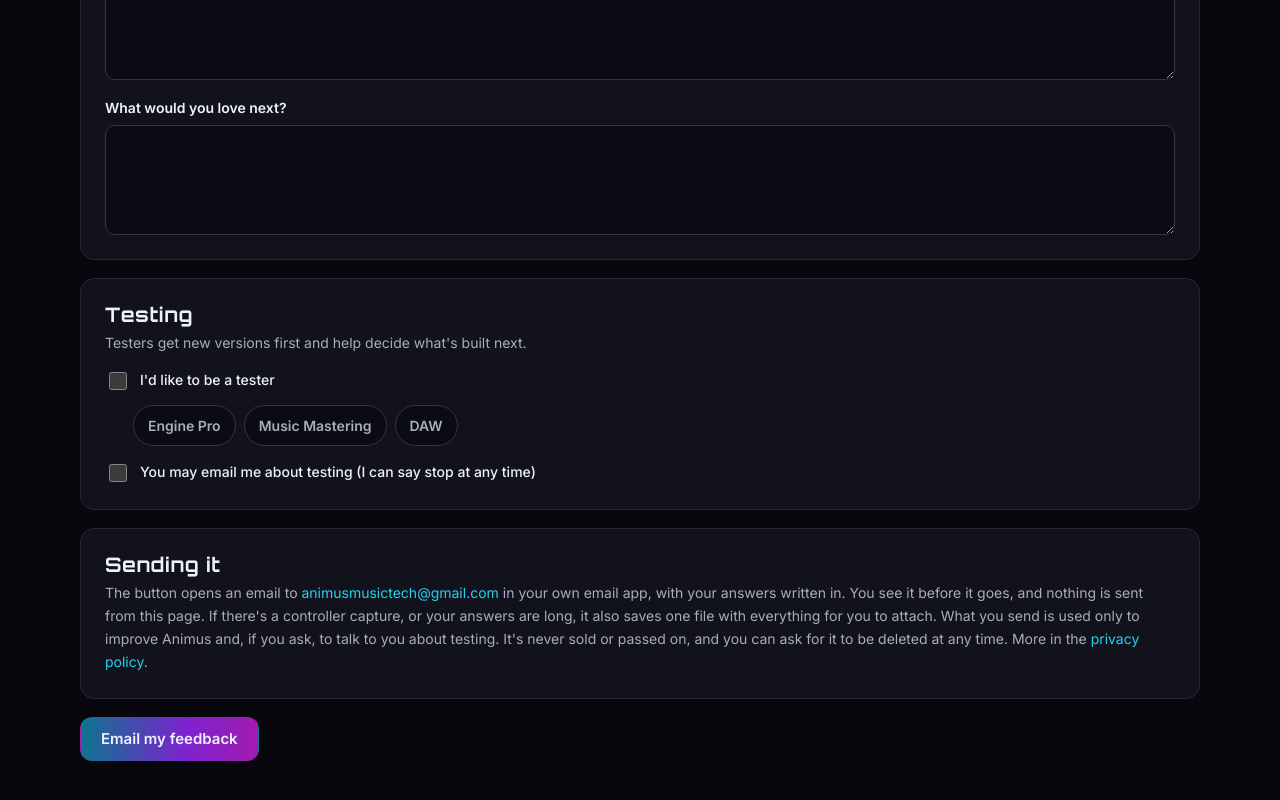
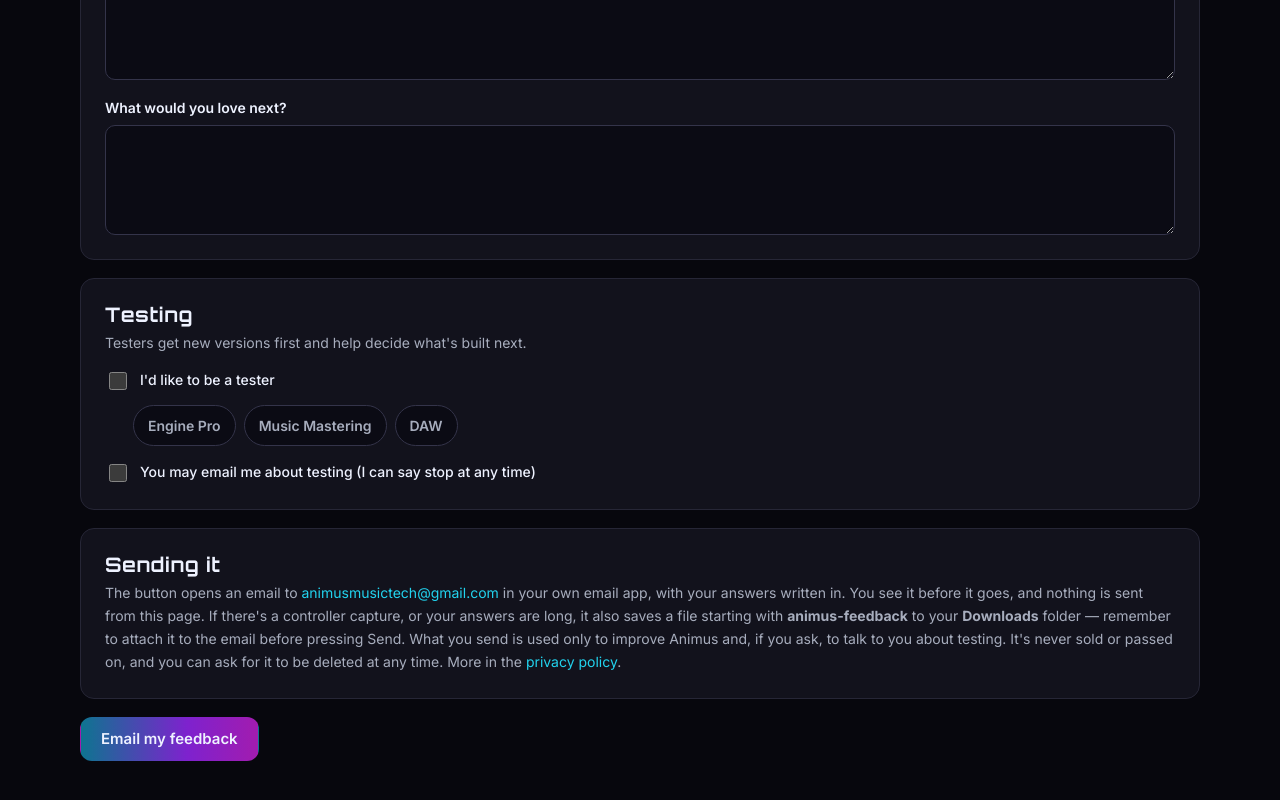
Before and after one commit to Nafwise/animus-music-tech, a plain HTML site: page feedback.html in a window 1280 px wide. Shown: the part 2240-3040 px from the top of the page. Drawn offline with Linux system fonts and the light colour scheme.

Commit message:
Update feedback instructions and file attachment details

```diff
--- a/feedback.html
+++ b/feedback.html
@@ -106,7 +106,7 @@
             </div>
           </div>
           <div class="notice" id="capture-none" style="margin-top: 16px">Controller not working? <a href="capture.html">Capture it in your browser</a>
-            - it takes a few minutes and comes straight back here, attached.</div>
+            - it takes a few minutes and comes straight back here, ready to save with your feedback.</div>
           <div class="notice good" id="capture-attached" hidden style="margin-top: 16px">
             <span id="capture-summary"></span>
             <button class="btn ghost" type="button" id="capture-remove" style="margin-left: 8px; padding: 6px 12px">Remove</button>
@@ -159,7 +159,8 @@
           <h2>Sending it</h2>
           <p style="margin-bottom: 0">The button opens an email to <a id="feedback-address" href="mailto:animusmusictech@gmail.com">animusmusictech@gmail.com</a>
             in your own email app, with your answers written in. You see it before it goes, and nothing is sent from this page. If
-            there's a controller capture, or your answers are long, it also saves one file with everything for you to attach. What you
+            there's a controller capture, or your answers are long, it also saves a file starting with <strong>animus-feedback</strong>
+            to your <strong>Downloads</strong> folder &mdash; remember to attach it to the email before pressing Send. What you
             send is used only to improve Animus and, if you ask, to talk to you about testing. It's never sold or passed on, and you
             can ask for it to be deleted at any time. More in the <a href="privacy.html">privacy policy</a>.</p>
         </div>
@@ -171,8 +172,9 @@
         <div class="notice good" id="after-send" hidden style="margin-top: 16px">
           <p id="after-text" style="margin: 0 0 10px"></p>
           <p class="small muted" style="margin: 0 0 12px">Nothing opened? Email <a href="mailto:animusmusictech@gmail.com">animusmusictech@gmail.com</a>
-            yourself: copy your answers and paste them in.</p>
+            yourself: copy your answers, paste them in, and attach the <strong>animus-feedback</strong> .json file from your Downloads folder.</p>
           <div class="actions">
+            <button class="btn primary" type="button" id="download-file" hidden>Download .json file again</button>
             <button class="btn" type="button" id="copy-answers">Copy my answers</button>
             <a class="btn ghost" id="open-again" href="mailto:animusmusictech@gmail.com">Open the email again</a>
           </div>
```
